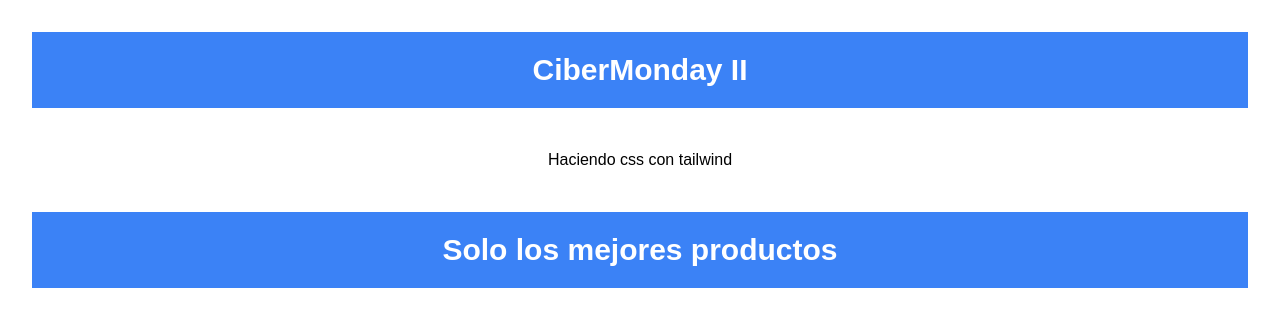
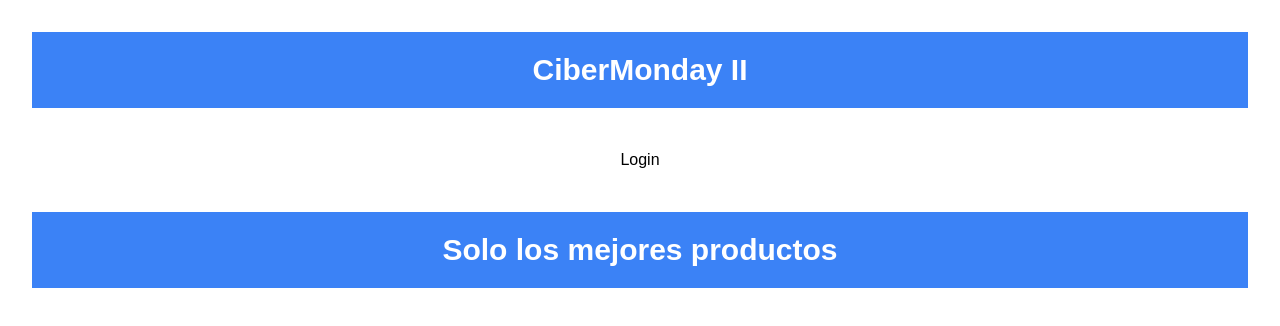
Before and after one commit to ajoaquincardozo/PoC-Iframe-AppShell, a React (Vite) app: page / in a window 1280 px wide. Shown: the top 326 px of the page. Built offline with nearby package versions, Linux system fonts and the light colour scheme.

Commit message:
Se agrega router

```diff
--- a/package.json
+++ b/package.json
@@ -9,7 +9,8 @@
   },
   "dependencies": {
     "react": "^18.2.0",
-    "react-dom": "^18.2.0"
+    "react-dom": "^18.2.0",
+    "react-router-dom": "^6.4.5"
   },
   "devDependencies": {
     "@types/react": "^18.0.26",
--- a/src/App.tsx
+++ b/src/App.tsx
@@ -1,26 +1,20 @@
+import { BrowserRouter } from "react-router-dom";
+import { GlobalRoutes } from "./Components/Routes";
 import './App.css'
-
-const Header = () => (
-  <div className="p-5 bg-blue-500 text-white text-3xl font-bold">
-    CiberMonday II
-  </div>
-)
-
-const Footer = () => (
-  <div className="p-5 bg-blue-500 text-white text-3xl font-bold">
-  Solo los mejores productos
-  </div>
-)
+import Header from './Components/Header'
+import Footer from './Components/Footer'
 
 function App() {
   return (
+    <BrowserRouter>
       <div className="App">
         <Header/>
           <div className="my-10">
-          <p>Haciendo css con tailwind</p>
+            <GlobalRoutes/>
           </div>
         <Footer/>
       </div>
+    </BrowserRouter>
   )
 }
 
--- /dev/null
+++ b/src/Components/Footer.tsx
@@ -0,0 +1,7 @@
+export default function Footer() {
+    return (
+        <div className="p-5 bg-blue-500 text-white text-3xl font-bold">
+            Solo los mejores productos
+        </div>
+    )
+}
--- /dev/null
+++ b/src/Components/Header.tsx
@@ -0,0 +1,7 @@
+export default function Header() {
+    return (
+        <div className="p-5 bg-blue-500 text-white text-3xl font-bold">
+            CiberMonday II
+        </div>
+    )
+}
--- /dev/null
+++ b/src/Components/Routes/GlobalRoutes.tsx
@@ -0,0 +1,17 @@
+import { Route, Routes } from "react-router-dom";
+const ProductCatalog = () => <>ProductCatalog</>
+const ProductDetail = () => <>ProductDetail</>
+const Login = () => <>Login</>
+
+function GlobalRoutes() {
+  return (
+    <Routes>
+      <Route path="/login" element={<Login />}/>
+      <Route path="/" element={<Login />}/>
+      <Route path="/products" element={<ProductCatalog />} />
+      <Route path="/products/:productId" element={<ProductDetail />} />
+    </Routes>
+  );
+}
+
+export default GlobalRoutes;
--- /dev/null
+++ b/src/Components/Routes/index.ts
@@ -0,0 +1 @@
+export { default as GlobalRoutes } from "./GlobalRoutes";
```
Also changed, not shown: 1 other file (tests, documents, lock files or other folders). Lines whose indentation alone changed are shown as unchanged.
